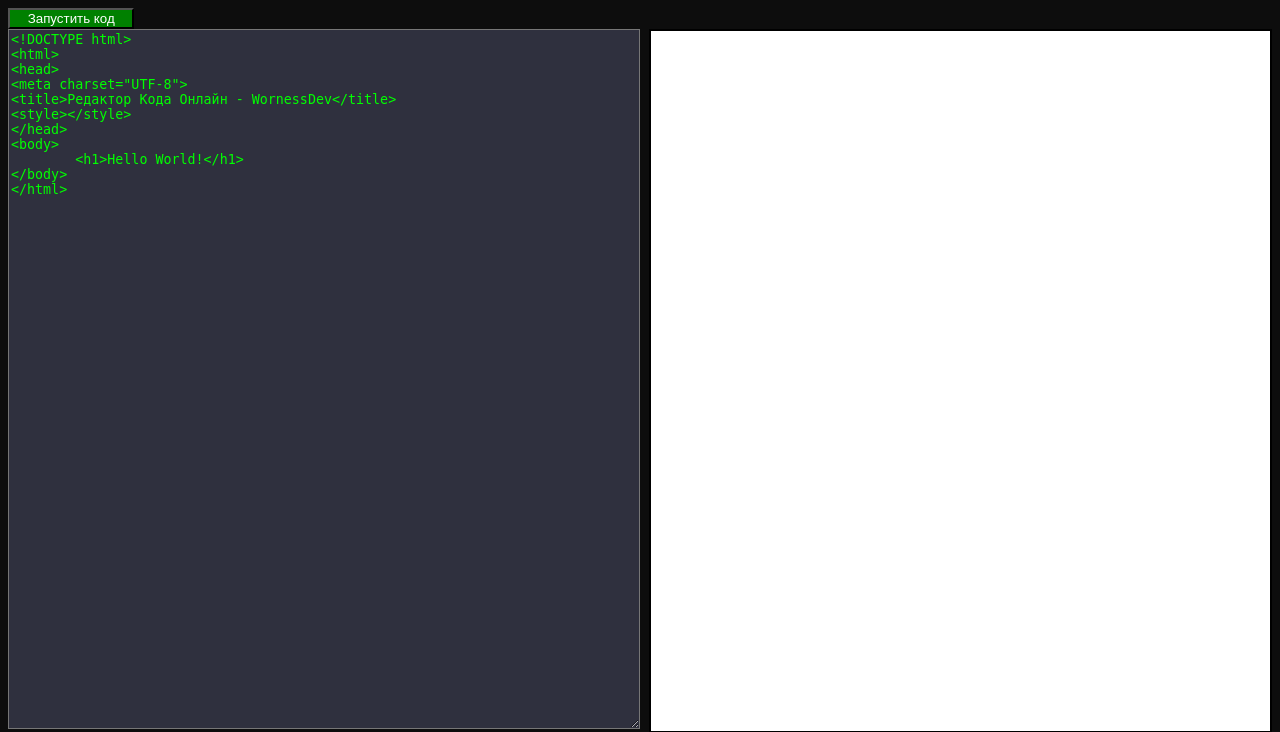
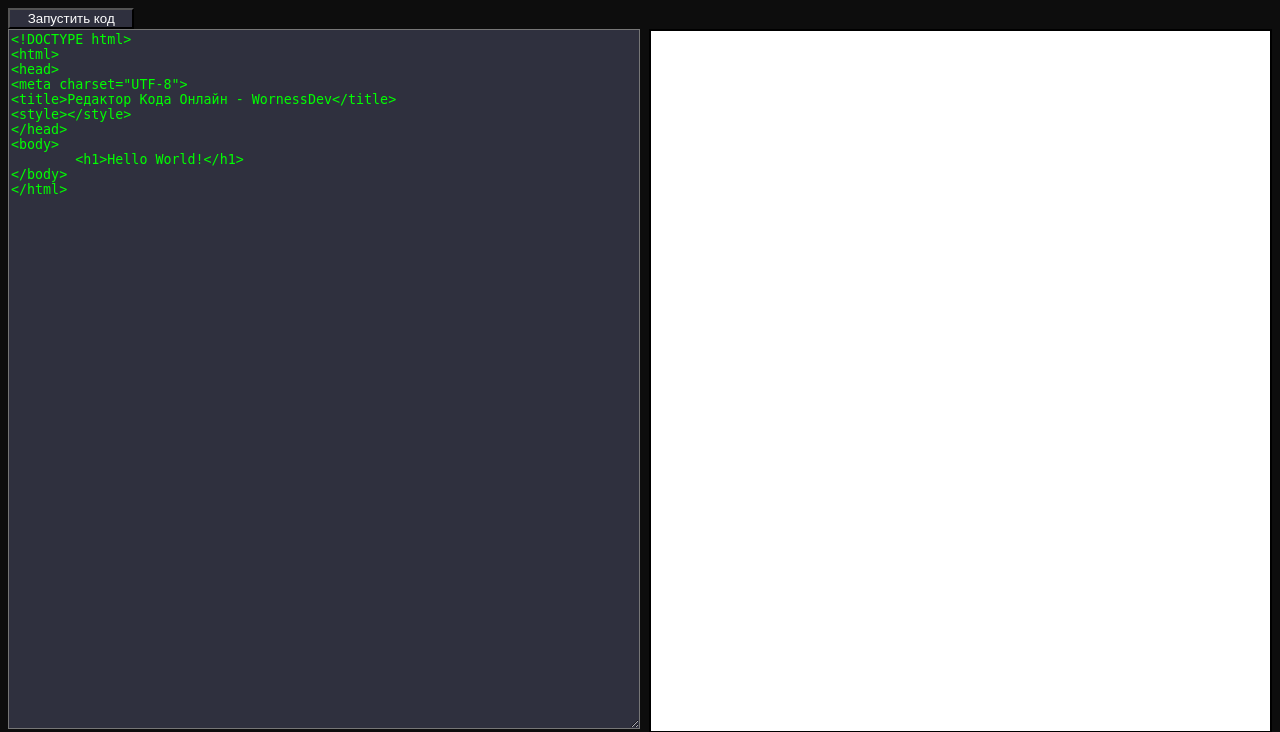
Before and after one commit to WornessDev/redactor-code.github.io, a PHP site: page / in a window 1280 px wide. Shown: the top 732 px of the page. Run offline with PHP 8.4, Linux system fonts and the light colour scheme.

Commit message:
Update style.css

```diff
--- a/style.css
+++ b/style.css
@@ -23,6 +23,6 @@
 	.run {
 		text-align: center;
 		color: white;
-		background-color: green;
+		background-color: #2f303e;
 		width: 10%;
 	}
```
